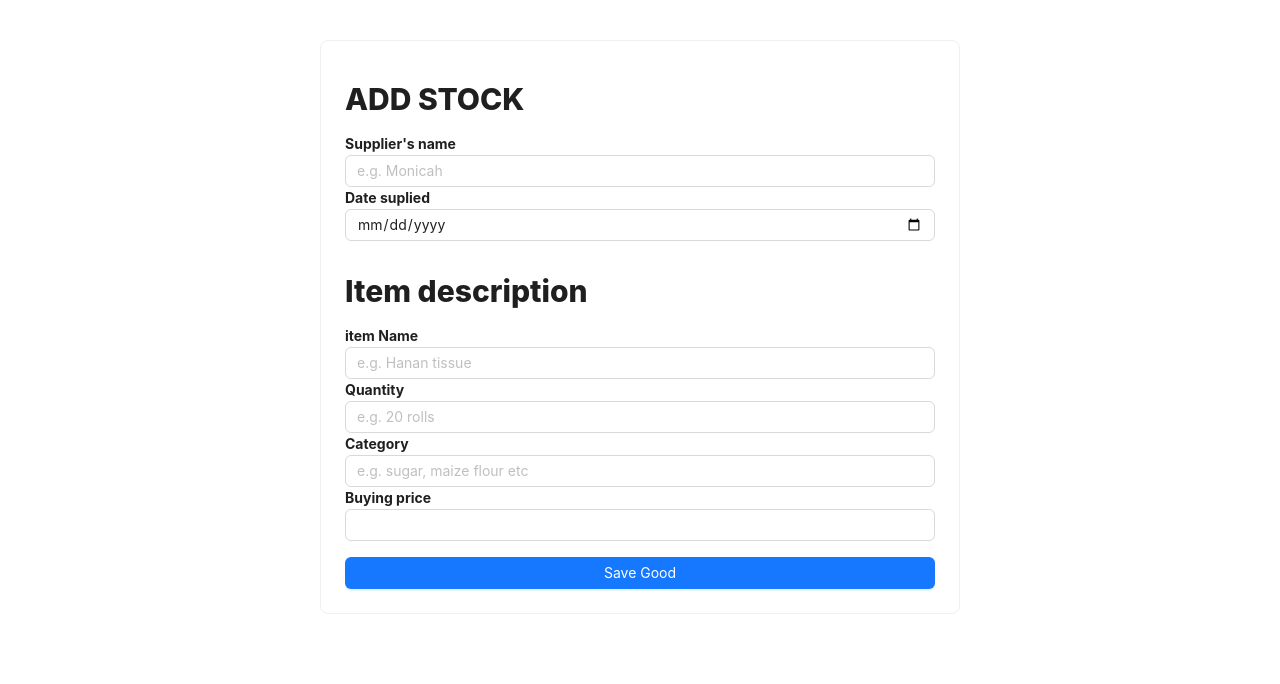
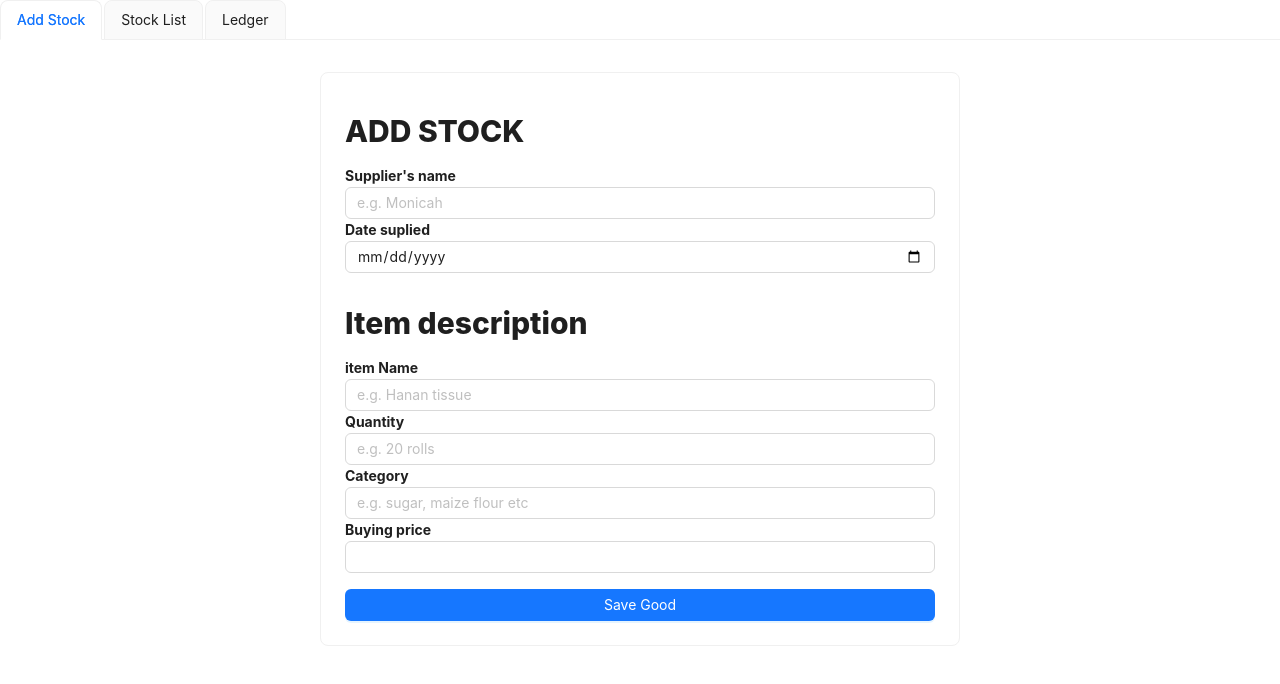
Before and after one commit to MonicahKoina/financial_accounting-ERP, a React (Vite) app in the folder frontend/: page / in a window 1280 px wide. Shown: the top 684 px of the page. Built offline with nearby package versions, Linux system fonts and the light colour scheme.

Commit message:
use tabbed layout

```diff
--- /dev/null
+++ b/frontend/src/layout/StockLayout.jsx
@@ -0,0 +1,38 @@
+import React, { useState } from "react";
+import { Tabs } from "antd";
+import AddStock from "../pages/inventoryManagement/AddStock";
+import Ledger from "../pages/inventoryManagement/Ledger";
+import StockList from "../pages/inventoryManagement/StockList";
+
+const StockLayout = () => {
+  const [activeTab, setActiveTab] = useState("add");
+
+  const onChange = (key) => {
+    setActiveTab(key);
+    console.log("Switched to tab:", key);
+  };
+
+  const items = [
+    {
+      label: "Add Stock",
+      key: "add",
+      children: <AddStock />,
+    },
+    {
+      label: "Stock List",
+      key: "list",
+      children: <StockList />,
+    },
+    {
+      label: "Ledger",
+      key: "ledger",
+      children: <Ledger />,
+    },
+  ];
+
+  return (
+    <Tabs type="card" activeKey={activeTab} onChange={onChange} items={items} />
+  );
+};
+
+export default StockLayout;
--- a/frontend/src/pages/inventoryManagement/GoodsReceived.jsx
+++ b/frontend/src/pages/inventoryManagement/AddStock.jsx
@@ -1,7 +1,7 @@
 import React, { useState } from "react";
 import Card from "antd/es/card/Card";
 import { Button, Input } from "antd";
-function GoodsReceived() {
+function AddStock() {
   const [supplier, setSupplier] = useState("");
   const [dateReceived, setDateReceived] = useState("");
   const [currentItem, setCurrentItem] = useState({
@@ -10,14 +10,7 @@ function GoodsReceived() {
     category: "",
     price: "",
   });
-  function handleAddItem() {
-    setCurrentItem({
-      name: "",
-      quantity: "",
-      category: "",
-      price: "",
-    });
-  }
+
   function handleSubmit(e) {
     e.preventDefault();
     const data = {
@@ -27,7 +20,7 @@ function GoodsReceived() {
     console.log(data);
   }
   return (
-    <div className="flex justify-center mt-10 ">
+    <div className="flex justify-center mt-4 ">
       <Card className="w-full md:w-1/2 md:mx-10">
         <form onSubmit={handleSubmit} className="flex flex-col gap-4 w-full  ">
           <div>
@@ -115,4 +108,4 @@ function GoodsReceived() {
   );
 }
 
-export default GoodsReceived;
+export default AddStock;
--- /dev/null
+++ b/frontend/src/pages/inventoryManagement/Ledger.jsx
@@ -0,0 +1,7 @@
+import React from "react";
+
+function Ledger() {
+  return <div></div>;
+}
+
+export default Ledger;
--- /dev/null
+++ b/frontend/src/pages/inventoryManagement/StockList.jsx
@@ -0,0 +1,7 @@
+import React from "react";
+
+function StockList() {
+  return <div></div>;
+}
+
+export default StockList;
--- a/frontend/src/routes/AppRoutes.jsx
+++ b/frontend/src/routes/AppRoutes.jsx
@@ -1,12 +1,12 @@
 import React from "react";
 import { Route, Routes } from "react-router";
-import GoodsReceived from "../pages/inventoryManagement/GoodsReceived";
+import StockLayout from "../layout/StockLayout";
 
 function AppRoutes() {
   return (
     <>
       <Routes>
-        <Route path="/" element={<GoodsReceived />}></Route>
+        <Route path="/" element={<StockLayout />} />
       </Routes>
     </>
   );
```
